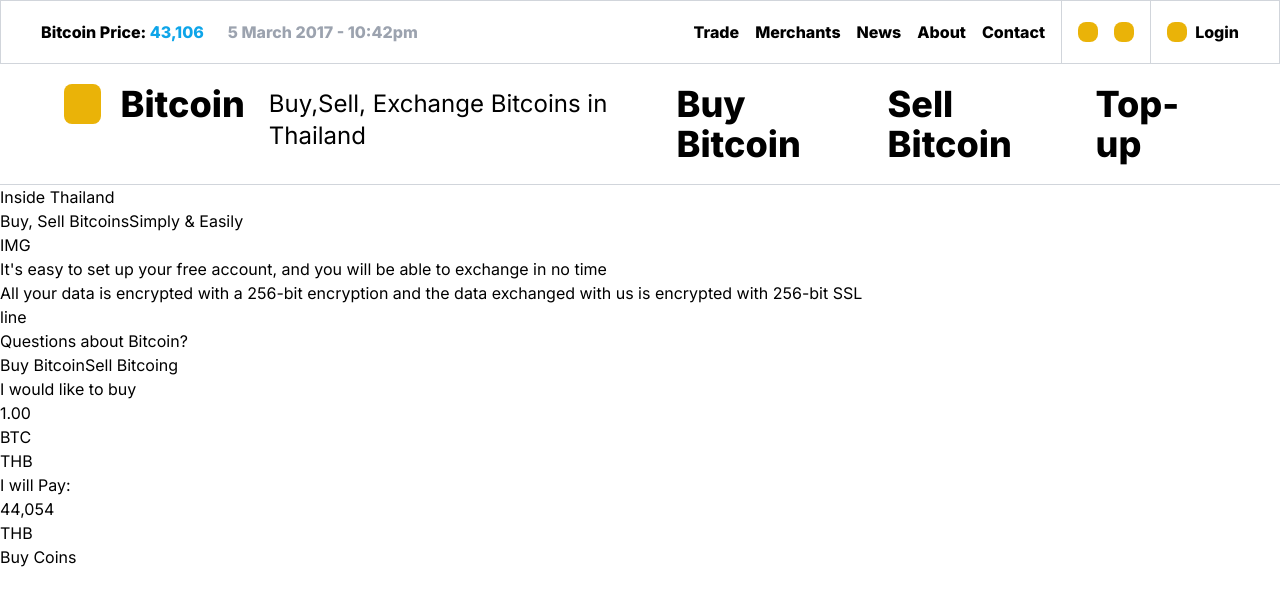
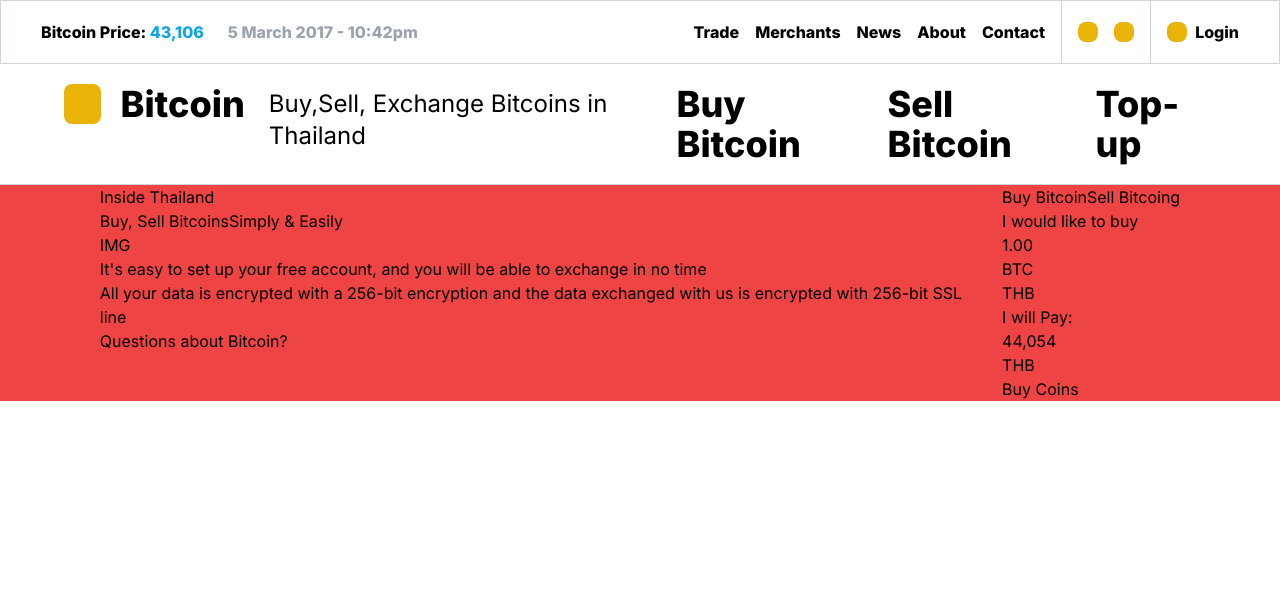
Before and after one commit to NikitaHukov/bitcoin-exchange, a Next.js app: page / in a window 1280 px wide. Shown: the top 606 px of the page. Built offline with nearby package versions, Linux system fonts and the light colour scheme.

Commit message:
The latest

```diff
--- a/src/shared/components/Hero.tsx
+++ b/src/shared/components/Hero.tsx
@@ -1,6 +1,6 @@
 export const Hero = () => {
   return (
-    <div>
+    <div className=" bg-red-500 flex justify-center gap-10">
       <div>
         <span>Inside Thailand</span>
         <div>
```
